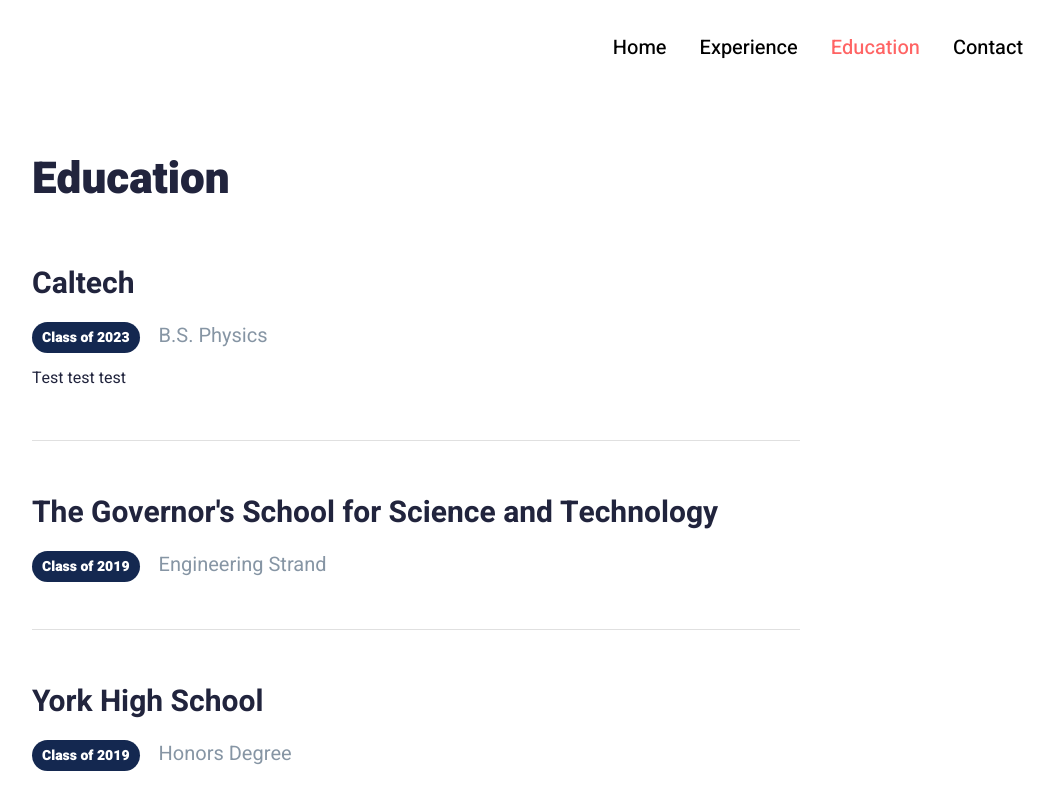
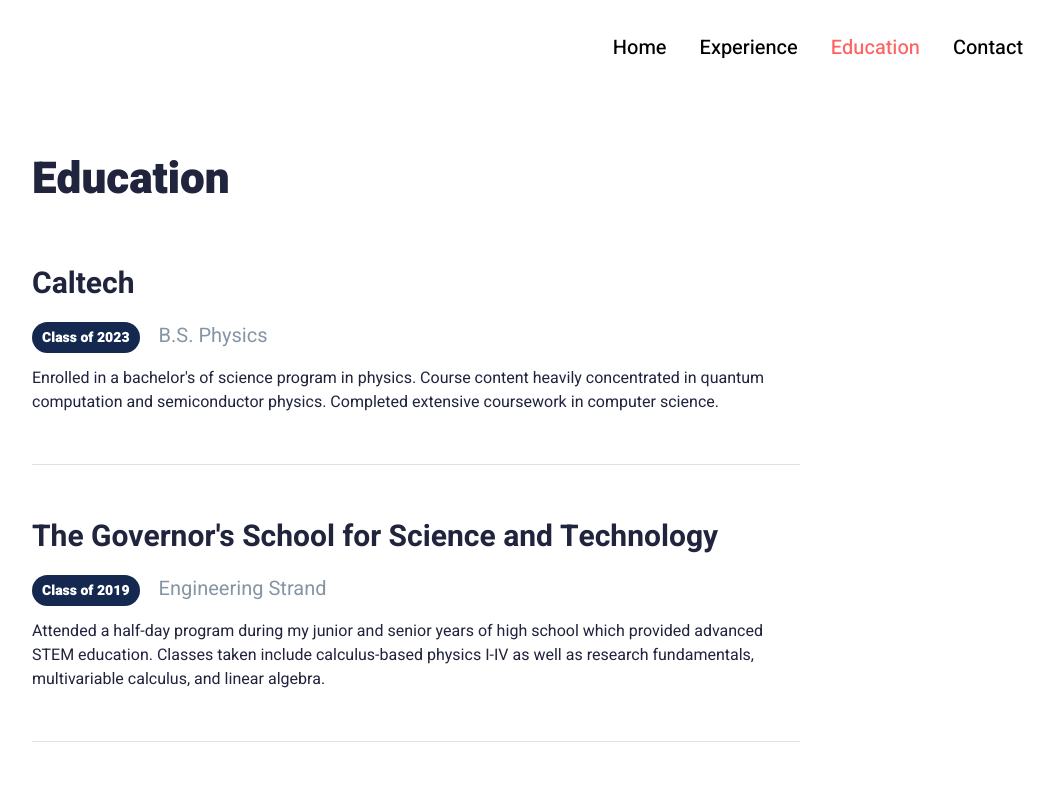
Before and after one commit to gavinmccabe/personal-site, a SvelteKit app: page /education in a window 1280 px wide. Shown: the top 798 px of the page, without its empty margins (224-1277 px from the left). Built offline with nearby package versions, Linux system fonts and the light colour scheme.

Commit message:
Add education descriptions

```diff
--- a/src/routes/education/+page.svelte
+++ b/src/routes/education/+page.svelte
@@ -10,13 +10,15 @@
 			school: "Caltech",
 			degree: "B.S. Physics",
 			class: 2023,
-			description: "Test test test"
+			description:
+				"Enrolled in a bachelor's of science program in physics.  Course content heavily concentrated in quantum computation and semiconductor physics.  Completed extensive coursework in computer science."
 		},
 		{
 			school: "The Governor's School for Science and Technology",
 			degree: "Engineering Strand",
 			class: 2019,
-			description: ""
+			description:
+				"Attended a half-day program during my junior and senior years of high school which provided advanced STEM education.  Classes taken include calculus-based physics I-IV as well as research fundamentals, multivariable calculus, and linear algebra."
 		},
 		{
 			school: "York High School",
```
